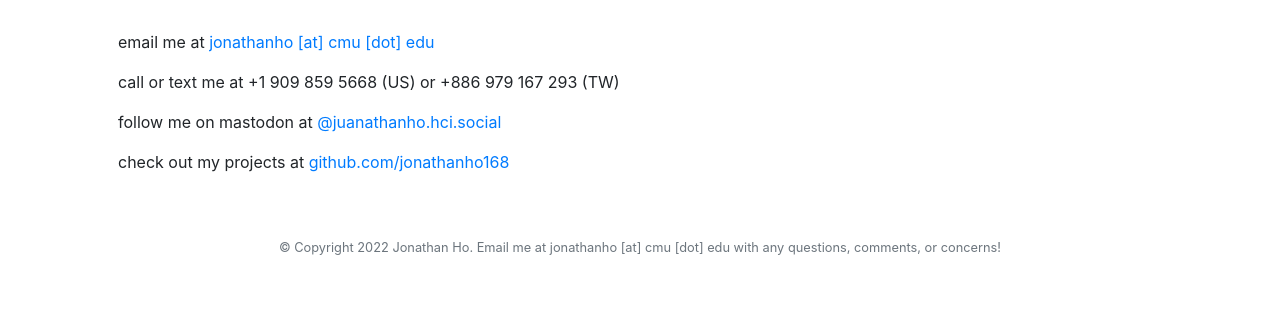
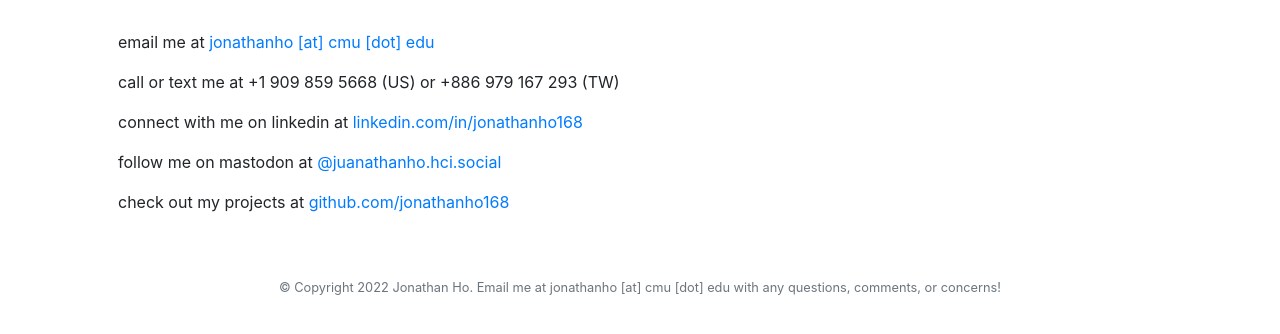
Before and after one commit to jonathanho168/portfolio, a plain HTML site: page templates/contact.html in a window 1280 px wide. Shown: the part 178-512 px from the top of the page. Drawn offline with nearby package versions, Linux system fonts and the light colour scheme.

Commit message:
update contact.html with linkedin

```diff
--- a/templates/contact.html
+++ b/templates/contact.html
@@ -61,6 +61,7 @@
                 <div class="thin">
                     <p class="thin">email me at <a href="mailto:jonathanho@cmu.edu">jonathanho [at] cmu [dot] edu</a></p>
                     <p class="thin">call or text me at +1 909 859 5668 (US) or +886 979 167 293 (TW)</p>
+                    <p class="thin">connect with me on linkedin at <a href="http://linkedin.com/in/jonathanho168">linkedin.com/in/jonathanho168</a></p>
                     <p class="thin">follow me on mastodon at <a href="https://hci.social/@juanathanho#">@juanathanho.hci.social</a></p>
                     <p class="thin">check out my projects at <a href="https://github.com/jonathanho168">github.com/jonathanho168</a></p>
                 </div>
```
